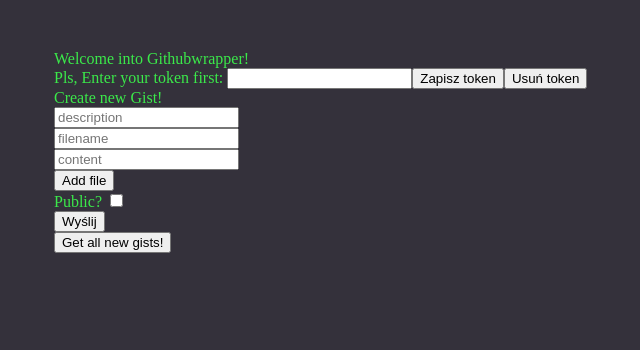
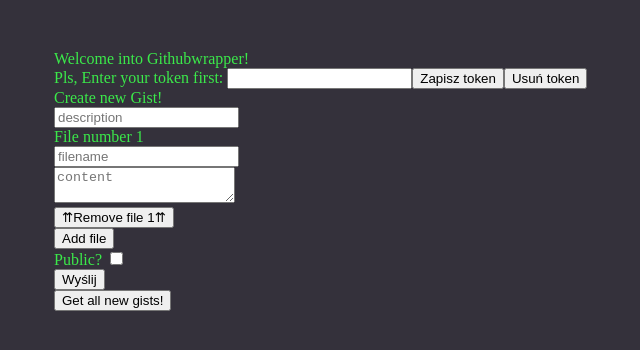
Before and after one commit to Yur3te/github-gist-app, a React (Create React App) app: page / in a window 1280 px wide. Shown: the top 350 px of the page, without its empty margins (36-676 px from the left). Built offline with nearby package versions, Linux system fonts and the light colour scheme.

Commit message:
repaired remove file

```diff
--- a/src/components/AddGist.jsx
+++ b/src/components/AddGist.jsx
@@ -1,24 +1,14 @@
 import React, { useState } from "react";
 
 export default function AddGist(props) {
-  const firstFile = {name: "", content: ""}
+  const firstFile = { name: "", content: "" };
   const [description, setDescription] = useState("");
   const [isPublic, setIsPublic] = useState(false);
   const [files, setFiles] = useState([firstFile]);
 
-  const [filename, setFilename] = useState("");
-  const [content, setContent] = useState("");
-
   const descriptionHandler = (event) => setDescription(event.target.value);
 
   const isPublicHandler = (event) => setIsPublic(event.target.checked);
-
-  const addFile = () => {
-    setFiles((files) =>
-      [...files].concat({ name: "", content: "" }));
-      console.log("file added")
-      console.log(files)
-}
 
   const filenameHandler = (value, i) => {
     setFiles((files) =>
@@ -36,38 +26,29 @@
     );
   };
 
+  const addFile = () => {
+    setFiles((files) => [...files].concat({ name: "", content: "" }));
+    console.log("file added");
+    console.log(files);
+  };
+
   const removeFile = (i) =>
-        setFiles(files => files.filter((index) => index !== i))
+    setFiles((files) => files.filter((value, index) => index !== i));
 
   const create = (event) => {
     event.preventDefault();
 
     props.createWrapper(event);
 
-
-    // let gistPayload = {
-    //   description: description,
-    //   public: isPublic,
-    //   files: {
-    //     [filename]: {
-    //       content: content,
-    //     },
-    //   },
-    // };
-
-    // let files = {[filename]: {content:content}}
-    // const wrapper = getWrapper();
-
-    let filesObject = {}
+    let sendableFiles = {};
     files.forEach((value) => {
-        filesObject[value.name] = {content: value.content}
-    })
-    console.log("wysyłam: ",filesObject)
+      sendableFiles[value.name] = { content: value.content };
+    });
+    console.log("wysyłam: ", sendableFiles);
 
     props.wrapper
-      .createGist(description, isPublic, filesObject)
+      .createGist(description, isPublic, sendableFiles)
       .then((response) => {
-        // console.log(response.data);
         if (response.status === 201) {
           console.log("SUKCES!");
           setDescription("");
@@ -77,22 +58,15 @@
       })
       .catch((error) => {
         console.log(error);
-        if (error.response.status === 244) {
-          console.log("wpisz wszystko co potrzeba");
-        }
-        if (error.response.status === 401)
-          console.log("coś jest nie tak z tokenem (from AddGist)");
-        else console.log("coś innego poszło nie tak");
+        console.log("Ups, something went wrong");
       });
   };
 
   return (
     <div>
       <div>Create new Gist!</div>
-        {/* <form onSubmit={create}> */}
-        <form>
+      <form onSubmit={create}>
         <div>
-            {/* <label>Description: </label> */}
           <input
             type="text"
             placeholder={"description"}
@@ -100,28 +74,10 @@
             onChange={descriptionHandler}
           />
         </div>
-          {/* <div>
-            <label>Nazwa pliku: </label>
-            <input
-              type="text"
-              placeholder={"filename"}
-              value={filename}
-              onChange={filenameHandler}
-            />
-          </div>
-          <div>
-            <label>Treść:</label>
-            <input
-              type="text"
-              placeholder={"content of file"}
-              value={content}
-              onChange={contentHandler}
-            />
-          </div> */}
-
         {files.map((file, i) => {
-            return(
+          return (
             <div key={i}>
+              <div>File number {i + 1}</div>
               <div>
                 <input
                   type="text"
@@ -131,20 +87,23 @@
                 />
               </div>
               <div>
-              <input
+                <textarea
                   type="text"
                   placeholder={"content"}
                   value={file.content}
                   onChange={(event) => contentHandler(event.target.value, i)}
                 />
               </div>
-              {/* <button type={"button"} onClick={() => removeFile(i)}>Remove this file above^</button>
-              potem się zrobi, ważne, że działa większość xd */}
+              <button type={"button"} onClick={() => removeFile(i)}>
+                ⇈Remove file {i + 1}⇈
+              </button>
             </div>
-            )
+          );
         })}
 
-          <button type="button" onClick={addFile}>Add file</button>
+        <button type="button" onClick={addFile}>
+          Add file
+        </button>
 
         <div>
           <label>Public? </label>
@@ -155,8 +114,7 @@
           />
         </div>
 
-          {/* <input type="submit" value="Wyślij" /> */}
-          <button onClick={create}>Wyślij</button>
+        <input type="submit" value="Wyślij" />
       </form>
     </div>
   );
```
Lines whose indentation alone changed are shown as unchanged.
